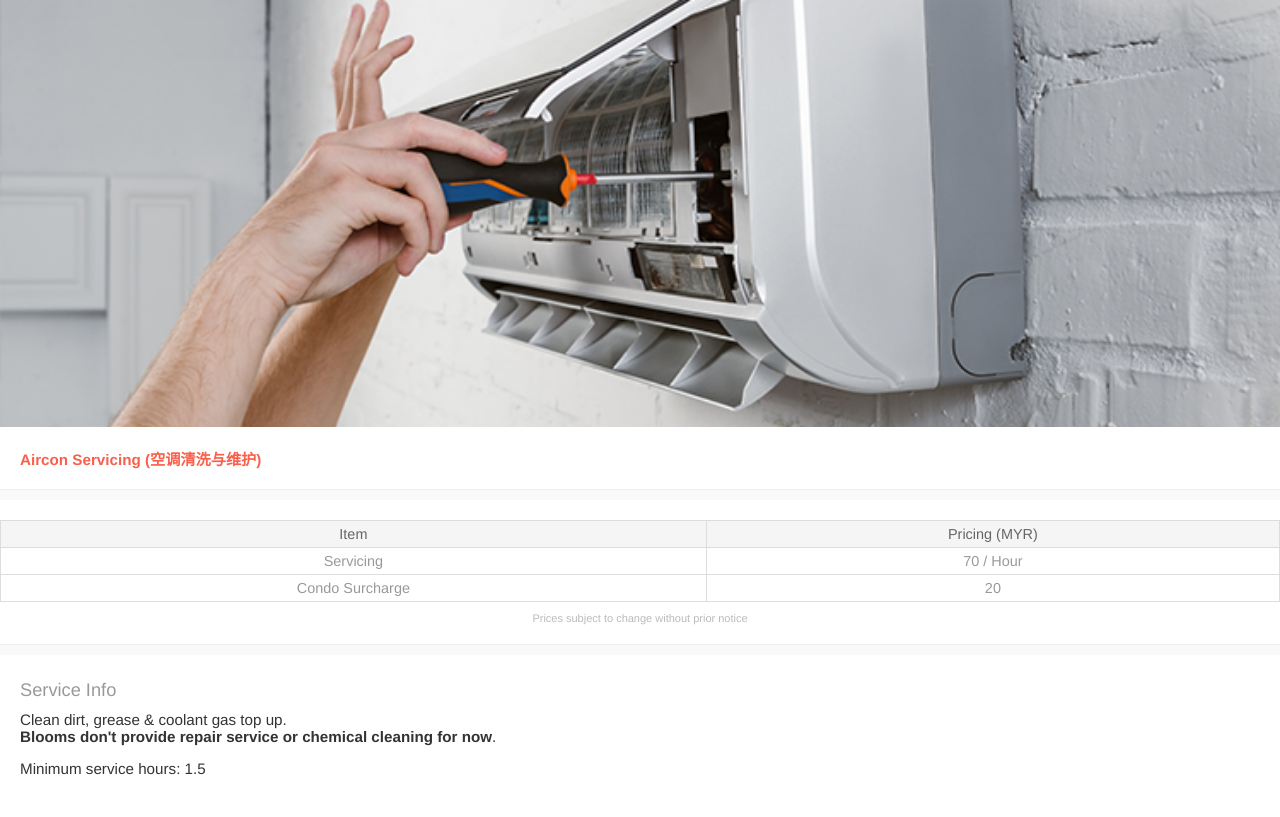
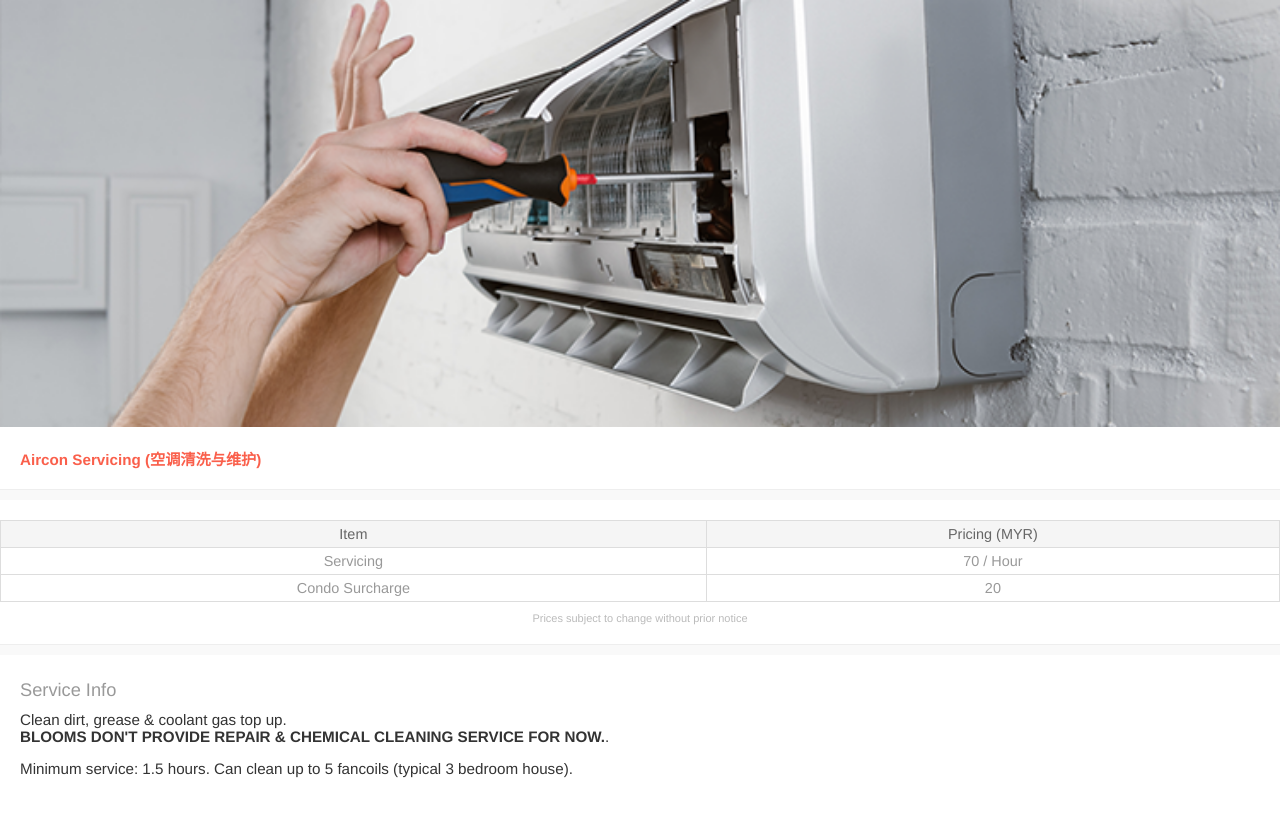
Before and after one commit to blooms-singapore/pages, a Jekyll site: the page built from en/services/aircon.html, in a window 1280 px wide. Shown: the top 817 px of the page. Built offline with Jekyll 4.4.1, drawn with Linux system fonts in a browser that asks for light colours.

Commit message:
Update aircon.html

```diff
--- a/en/services/aircon.html
+++ b/en/services/aircon.html
@@ -8,10 +8,10 @@ layout: service
 
     <p>
       Clean dirt, grease & coolant gas top up.<br>
-      <strong>Blooms don't provide repair service or chemical cleaning for now</strong>.
+      <strong>BLOOMS DON'T PROVIDE REPAIR & CHEMICAL CLEANING SERVICE FOR NOW.</strong>.
     </p>
     <p>
-      Minimum service hours: 1.5
+      Minimum service: 1.5 hours. Can clean up to 5 fancoils (typical 3 bedroom house).
     </p>
 
   </div>
```
